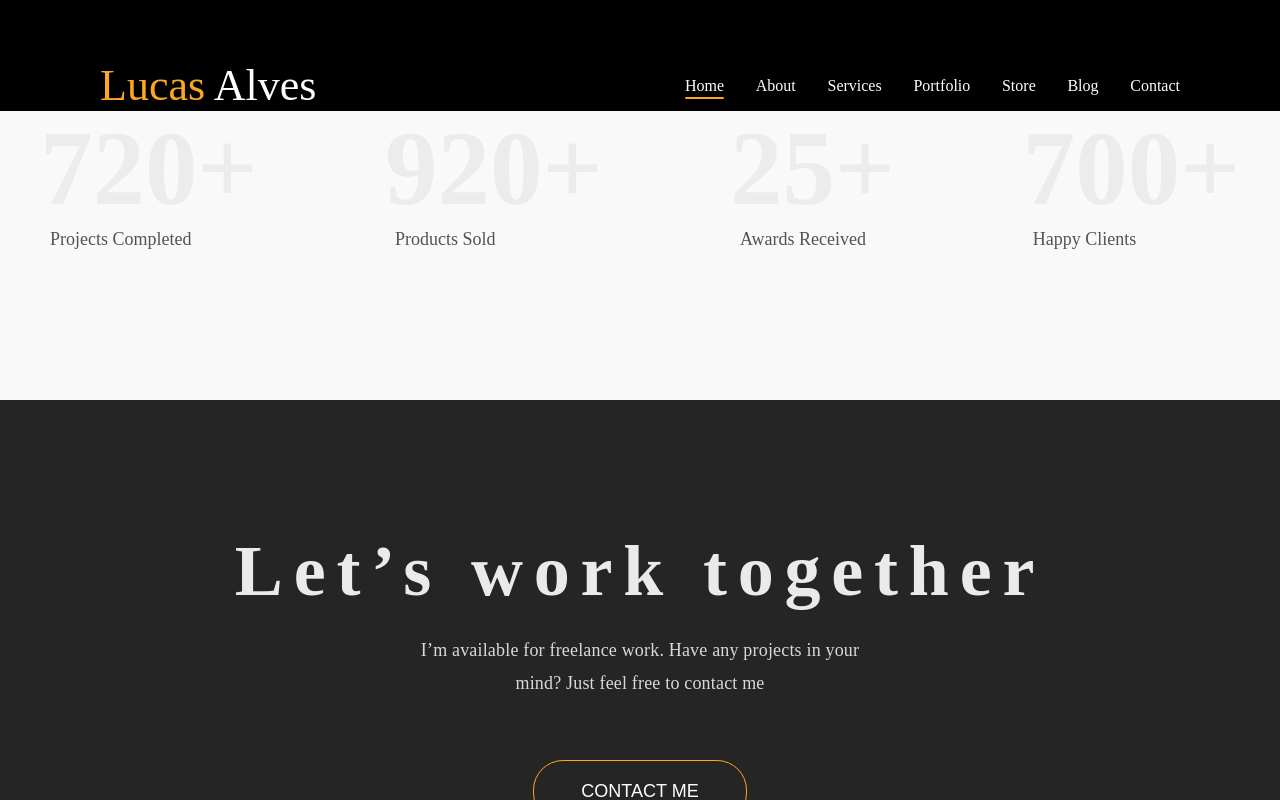
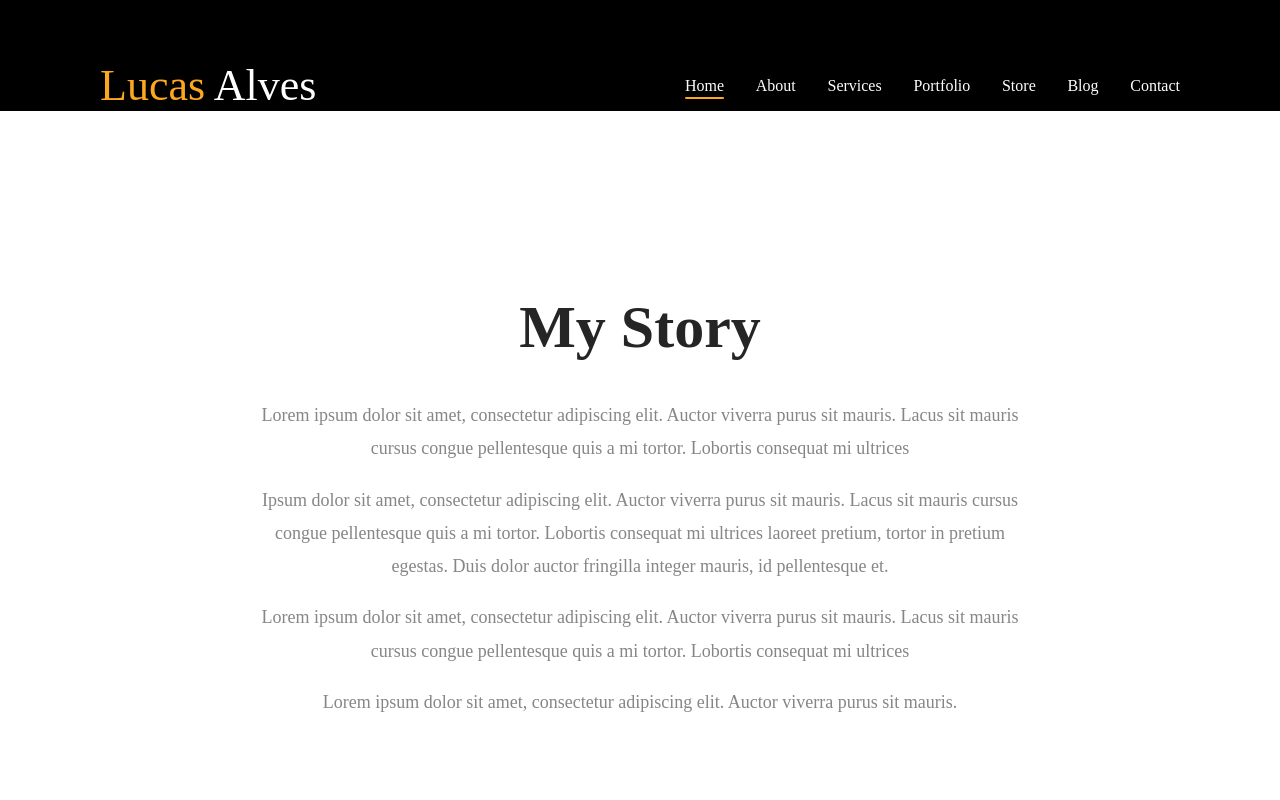
Before and after one commit to evan-weissrussland/portfolio, a React app: page / in a window 1280 px wide. Both pictures are taken after a click on the element "About Me". Shown: the part 736-1536 px from the top of the page. Built offline with nearby package versions, Linux system fonts and the light colour scheme.

Commit message:
новая страница и роутер

```diff
--- a/src/App.tsx
+++ b/src/App.tsx
@@ -1,7 +1,7 @@
 import styled from 'styled-components';
 import {Header} from "./components/Header";
 import {Home} from "./components/Home";
-import {About} from "./components/About";
+import {About, aboutMeStack} from "./components/About";
 import {Portfolio} from "./components/Portfolio";
 import {Store} from "./components/Store";
 import {Blog} from "./components/Blog/Blog";
@@ -9,9 +9,12 @@ import {Contacts} from "./components/Contacts";
 import {Statistics} from "./components/Statistics";
 import {Footer} from "./components/Footer";
 import {Services} from "./components/Services/Services";
-import React from "react";
-import {Outlet, RouterProvider} from "react-router-dom";
+import React, {useEffect} from "react";
+import {Outlet, RouterProvider, useNavigate} from "react-router-dom";
 import {router} from "./router";
+import {Container} from "./components/assets/Container";
+import avaAboutMe from './images/Mask-Group.webp'
+import {AboutMeDescription} from "./components/AboutWrapper";
 
 export const App = () => {
     return (
@@ -54,8 +57,114 @@ export const StartPageWrappper = () => {
 
 export const AboutPageWrappper = () => {
     return (
-        <>
-
-        </>
+        <AboutWrapperSection>
+            <Container $width={'1350px'}>
+                <AboutMe>
+                    <p>Hello, I’m <span>Graphic Designer</span> & Ceo of Graphic Type. I love to provide quality works.
+                    </p>
+                    <img src={avaAboutMe} alt="ava"/>
+                </AboutMe>
+                <MyStory>
+                    <h2>
+                        My Story
+                    </h2>
+                    <p>
+                        Lorem ipsum dolor sit amet, consectetur adipiscing elit. Auctor viverra purus sit mauris. Lacus
+                        sit mauris cursus congue pellentesque quis a mi tortor. Lobortis consequat mi ultrices
+                    </p>
+                    <br/>
+                    <p>
+                        Ipsum dolor sit amet, consectetur adipiscing elit. Auctor viverra purus sit mauris. Lacus sit
+                        mauris cursus congue pellentesque quis a mi tortor. Lobortis consequat mi ultrices laoreet
+                        pretium, tortor in pretium egestas. Duis dolor auctor fringilla integer mauris, id pellentesque
+                        et.
+                    </p>
+                    <br/>
+                    <p>
+                        Lorem ipsum dolor sit amet, consectetur adipiscing elit. Auctor viverra purus sit mauris. Lacus
+                        sit mauris cursus congue pellentesque quis a mi tortor. Lobortis consequat mi ultrices
+                    </p>
+                    <br/>
+                    <p>
+                        Lorem ipsum dolor sit amet, consectetur adipiscing elit. Auctor viverra purus sit mauris.
+                    </p>
+                </MyStory>
+                <MediaContent>
+                    <h2>
+                        60 second video clip about me
+                    </h2>
+                    <video src="#"></video>
+                </MediaContent>
+                <AboutMeDescription title={'My Skills'} aboutMeStack={aboutMeStack}/>
+            </Container>
+        </AboutWrapperSection>
     )
 }
+
+const AboutWrapperSection = styled.section`
+    padding-top: 175px;
+    padding-bottom: 150px;
+`
+
+const AboutMe = styled.div`
+    margin: 115px 0;
+    display: flex;
+    justify-content: center;
+    gap: 220px;
+    padding: 35px 50px 35px 25px;
+    align-items: center;
+
+    p {
+        color: #535353;
+        font: 40px/1.54 serif;
+
+        span {
+            color: #FBA820;
+            font-weight: bold;
+        }
+    }
+
+    img {
+        max-width: 519px;
+        width: 100%;
+        object-fit: cover;
+    }
+`
+
+const MyStory = styled.article`
+    text-align: center;
+    max-width: 775px;
+    width: 100%;
+    margin: 150px auto;
+
+    h2 {
+        font: bold 60px serif;
+        color: #252525;
+        margin-bottom: 37px;
+    }
+
+    p {
+        font: 18px/1.85 serif;
+        text-align: center;
+        color: #868686;
+    }
+`
+
+const MediaContent = styled.article`
+    margin: 150px auto;
+    text-align: center;
+
+    h2 {
+        font: bold 36px serif;
+        color: #252525;
+        margin-bottom: 45px;
+    }
+
+    video {
+        border-radius: 40px;
+        max-width: 980px;
+        width: 100%;
+        height: 561px;
+        outline: 2px solid red;
+    }
+`
--- a/src/components/About.tsx
+++ b/src/components/About.tsx
@@ -4,7 +4,7 @@ import React from 'react';
 import {Container} from "./assets/Container";
 import {AboutMeDescription} from "./AboutWrapper";
 
-const aboutMeStack = [
+export const aboutMeStack = [
     {id: 1, stack: 'Adobe Photoshop', percent: 96},
     {id: 2, stack: 'Adobe Illustrator', percent: 92},
     {id: 3, stack: 'Adobe After Effect', percent: 85},
```
Also changed, not shown: src/router.tsx (+4 -4 lines), src/images/Mask-Group.webp (added).
